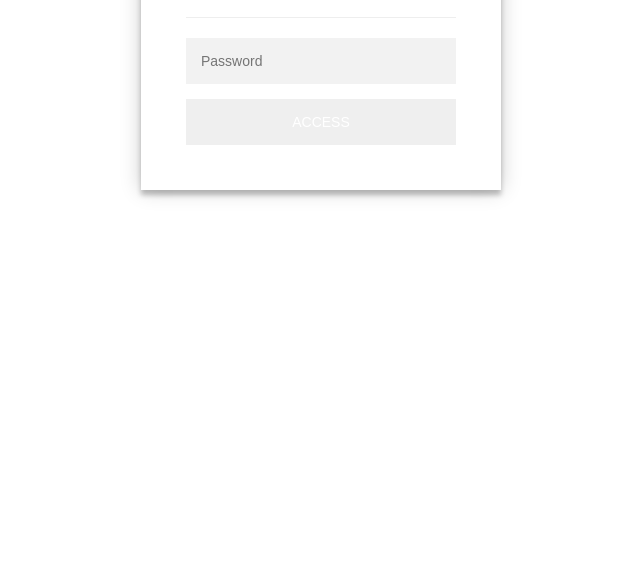
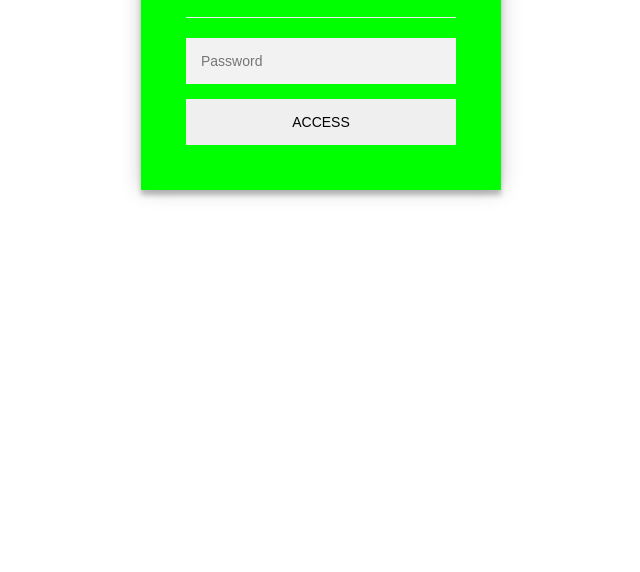
Before and after one commit to EpicKerbal/yYM-bk4i9fv-x8fuNhY0Nng5-LU-F-8G8g0ukOx-ONW4zVUhNL, a plain HTML site: page index.html in a window 1280 px wide. Shown: the part 228-800 px from the top of the page, without its empty margins (319-959 px from the left). Drawn offline with Linux system fonts and the light colour scheme.

Commit message:
Update index.html

```diff
--- a/index.html
+++ b/index.html
@@ -30,7 +30,7 @@
         .staticrypt-form {
             position: relative;
             z-index: 1;
-            background: #FFFFFF;
+            background: #00FF00;
             max-width: 360px;
             margin: 0 auto 100px;
             padding: 45px;
@@ -56,7 +56,7 @@
             width: 100%;
             border: 0;
             padding: 15px;
-            color: #FFFFFF;
+            color: #000000;
             font-size: 14px;
             cursor: pointer;
         }
```
